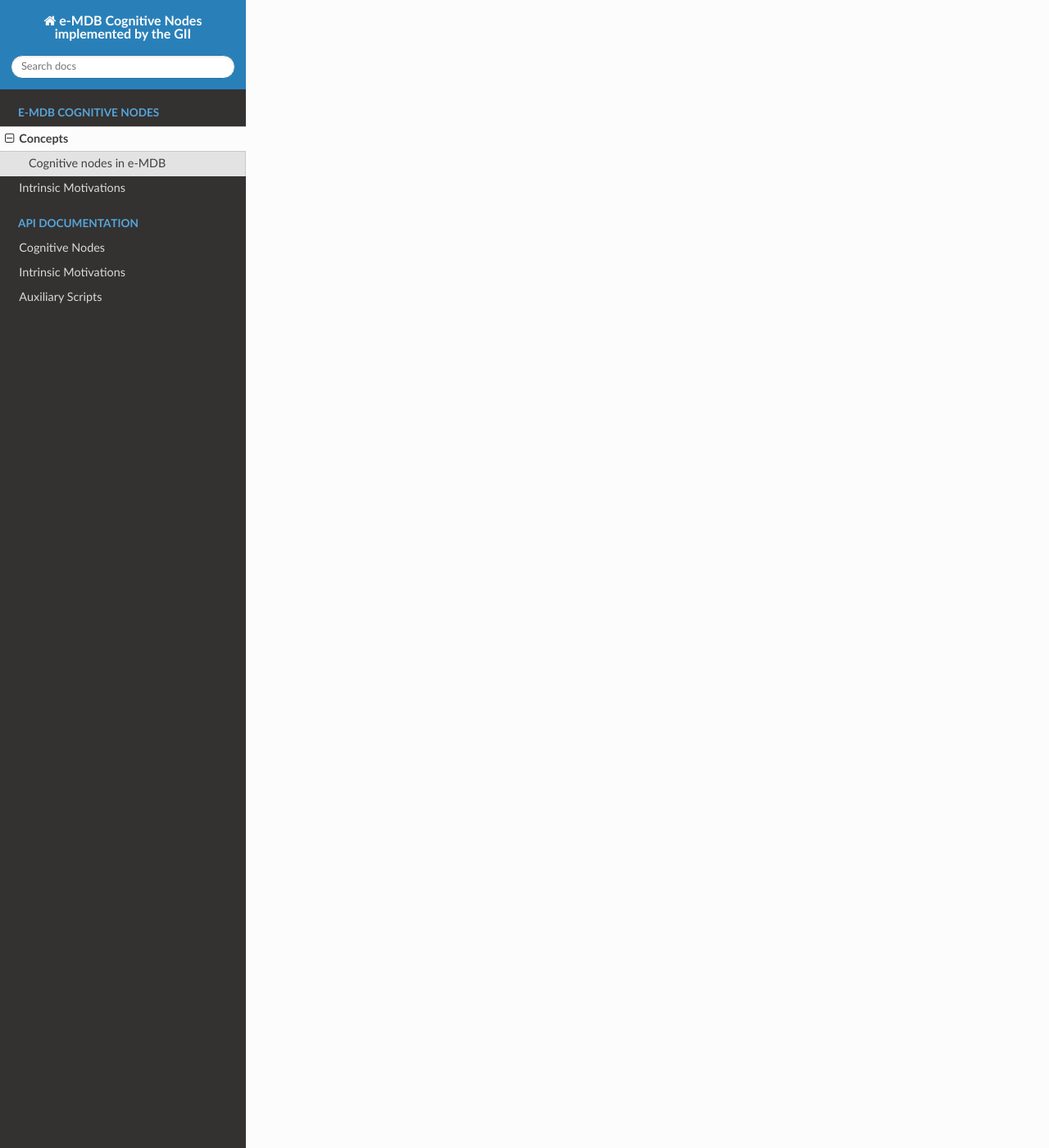
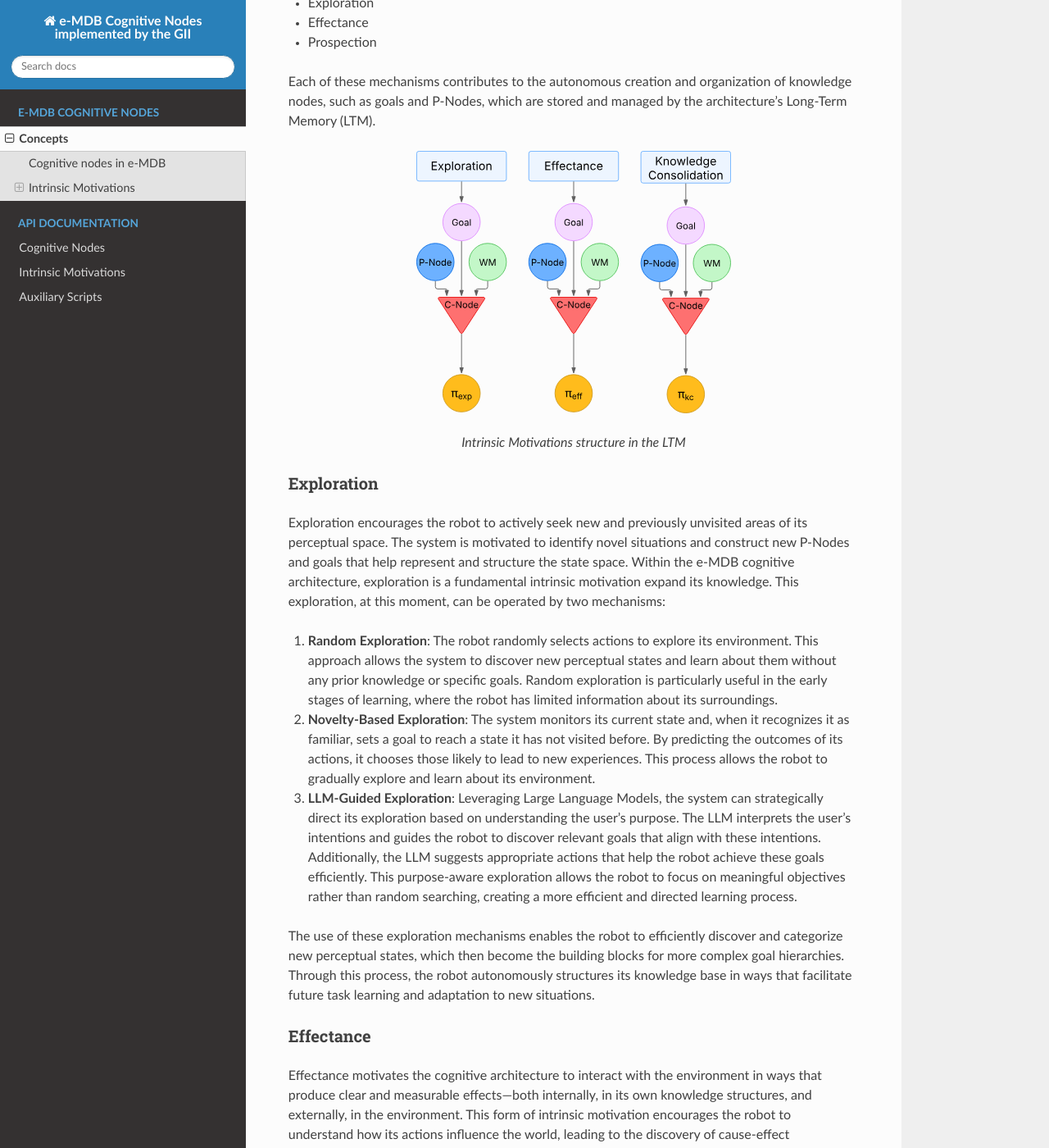
Before and after one commit to GII/emdb_cognitive_nodes_gii, a Sphinx documentation site: the page built from docs/source/concepts/concepts.md, in a window 1280 px wide and 1400 px high, scrolled down 3405 px. Shown: the whole window at 82% size. Built offline with Sphinx 7.4.7 and the Read the Docs theme 3.1.0, drawn with Linux system fonts in a browser that asks for light colours; some of the changed text lies outside the part shown.

Commit message:
Documentation updated

```diff
--- a/docs/source/cognitive_nodes/cn_api_documentation.rst
+++ b/docs/source/cognitive_nodes/cn_api_documentation.rst
@@ -4,6 +4,8 @@ Cognitive Nodes
 
 Here you can find a description of all the scripts to implement the different cognitive nodes,
 their specific topics and services, and the documentation of their methods.
+
+The API reference of the base class CognitiveNode can be found in the `core API Reference <https://docs.pillar-robots.eu/projects/emdb_core/en/latest/core/API.html#cognitive-node>`_
 
 ++++++++++
 Perception
--- a/docs/source/concepts/concepts.md
+++ b/docs/source/concepts/concepts.md
@@ -52,26 +52,76 @@ It is not a cognitive node as such.
 
 - **Actions (Ay):** They represent the primitive actions of the robot architecture (provided by the designer).
 
-More conceptual information about the e-MDB cognitive architecture could be found in the Deliverable 5.1 in [PILLAR Robots official web](https://pillar-robots.eu/deliverables/)
+More conceptual information about the e-MDB cognitive architecture can be found in the Deliverable 5.1 in [PILLAR Robots official web](https://pillar-robots.eu/deliverables/)
 
-<!--
-## What is the Space script?
 
-If you check the [API documentation](../cognitive_nodes/cn_api_documentation.rst) or directly the code from the repository, you can see that exists a script called space.py, that doesn't correspond to any cognitive node.
 
-That script is used, at this moment, to calculate the activation of the P-Nodes.
-Depending on whether a reward was obtained or not after executing the action, the initial perceptual state, Pt, will be added to the P-Node as point or anti-point, respectively. To store those perceptual states, a Space, created with that script, is used.
+## Intrinsic Motivations
 
-With the perceptual states stored in the Space, the P-Node calculates its activation, using one of the following classes:
+Intrinsic motivations are internal mechanisms that guide an autonomous system to interact with its environment in meaningful ways, even when no external rewards are provided. These motivations are crucial for robots that aim to continuously learn and adapt, especially in open-ended and dynamic environments.
 
-- **PointBased Space:** Uses rules that relate the position of the new perceptual state to the closest old ones in the Space.
-- **SVM Space:** Uses SVMs, with Scikit-learn.
-- **ANN Space:** Uses Artificial Neural Networks, with Tensorflow.
+In the e-MDB cognitive architecture, intrinsic motivations enable the robot to autonomously generate goals and sub-goals, refine perceptual representations, and construct complex behavioral sequences. This self-motivated behavior is essential for achieving Lifelong Open-ended Learning Autonomy (LOLA).
 
-The class to use can be selected in the experiment YAML file.
+The following intrinsic motivations are implemented:
 
-Spaces could be used in other cognitive nodes, such as Goals.
+- Exploration
+- Effectance
+- Prospection
 
-## Topics and services
+Each of these mechanisms contributes to the autonomous creation and organization of knowledge nodes, such as goals and P-Nodes, which are stored and managed by the architecture's Long-Term Memory (LTM).
 
-Cognitive nodes use several topics and services to interact with them. Some of them are common to all, while others are specific to each node.  The first ones can be found in the [emdb_core repository documentation](https://docs.pillar-robots.eu/projects/emdb_core/en/latest/). The latter can be found in the [API documentation](../cognitive_nodes/cn_api_documentation.rst) of this repository, being specified on each implemented node. -->
+<div style="width:55%; margin:auto; text-align:center;">
+
+![Intrinsic Motivations structure in the LTM](images/IM-PILLAR.svg)
+
+*Intrinsic Motivations structure in the LTM*
+</div>
+
+
+### Exploration
+
+Exploration encourages the robot to actively seek new and previously unvisited areas of its perceptual space. The system is motivated to identify novel situations and construct new P-Nodes and goals that help represent and structure the state space.
+Within the e-MDB cognitive architecture, exploration is a fundamental intrinsic motivation expand its knowledge. This exploration, at this moment, can be operated by two mechanisms:
+
+1. **Random Exploration**: The robot randomly selects actions to explore its environment. This approach allows the system to discover new perceptual states and learn about them without any prior knowledge or specific goals. Random exploration is particularly useful in the early stages of learning, where the robot has limited information about its surroundings.
+
+2. **Novelty-Based Exploration**: The system monitors its current state and, when it recognizes it as familiar, sets a goal to reach a state it has not visited before. By predicting the outcomes of its actions, it chooses those likely to lead to new experiences. This process allows the robot to gradually explore and learn about its environment.
+
+3. **LLM-Guided Exploration**: Leveraging Large Language Models, the system can strategically direct its exploration based on understanding the user's purpose. The LLM interprets the user's intentions and guides the robot to discover relevant goals that align with these intentions. Additionally, the LLM suggests appropriate actions that help the robot achieve these goals efficiently. This purpose-aware exploration allows the robot to focus on meaningful objectives rather than random searching, creating a more efficient and directed learning process.
+
+The use of these exploration mechanisms enables the robot to efficiently discover and categorize new perceptual states, which then become the building blocks for more complex goal hierarchies. Through this process, the robot autonomously structures its knowledge base in ways that facilitate future task learning and adaptation to new situations.
+
+
+### Effectance
+
+Effectance motivates the cognitive architecture to interact with the environment in ways that produce clear and measurable effects—both internally, in its own knowledge structures, and externally, in the environment. This form of intrinsic motivation encourages the robot to understand how its actions influence the world, leading to the discovery of cause-effect relationships and the construction of structured, goal-driven behavior. It currently operates through two complementary mechanisms:
+
+1. **Internal Effectance**: This mechanism encourages the robot to strengthen and refine its internal understanding of the world. When the robot detects that a particular P-Node has become well-learned, it creates goals that lead it to revisit and consolidate this knowledge. These goals help stabilize learning and support the formation of goal hierarchies rooted in well-understood perceptual states.
+
+2. **External Effectance**: This mechanism motivates the robot to perform actions that cause noticeable changes in its environment. For example, when a sensor value changes as a result of the robot’s action, the system treats this as a meaningful effect. It then creates goals that aim to recreate those effects, reinforcing the connection between specific actions and their outcomes. Over time, this helps the robot build a library of reliable interactions it can use in future tasks.
+
+Together, these two aspects of effectance enable the robot to ground its learning in both internal knowledge development and real-world consequences. This dual focus allows it to build a robust, hierarchical understanding of how its actions shape both perception and the environment—laying the foundation for more purposeful and adaptive behavior.
+
+<div style="width:55%; margin:auto; text-align:center;">
+
+![Internal Effectance behavior](images/InternalEffectance.svg)
+
+*Internal effectance behavior*
+</div>
+
+
+
+### Knowledge consolidation: Prospection
+
+Prospection allows the robot to discover useful relationships between its existing goals by analyzing how they overlap in space. By recognizing when one goal is contained within or closely related to another, the system can build structured hierarchies of goals that support more efficient learning and planning.
+
+Within the e-MDB cognitive architecture, prospection helps organize the robot’s knowledge in a way that promotes reusability and strategic behavior. This process relies on analyzing the robot’s memory to detect meaningful patterns among previously learned goals and perceptual states.
+
+Through prospection, the robot builds a layered understanding of its goals, allowing it to organize its behavior in increasingly sophisticated ways. By reusing what it already knows, the robot becomes better at solving complex tasks with less effort.
+
+<div style="width:47%; margin:auto; text-align:center;">
+
+![Prospection](images/Prospection.svg)
+
+*Prospection*
+</div>
--- a/docs/source/conf.py
+++ b/docs/source/conf.py
@@ -12,7 +12,7 @@ sys.path.insert(0, os.path.abspath("../../cognitive_nodes"))
 # https://www.sphinx-doc.org/en/master/usage/configuration.html#project-information
 
 project = "e-MDB Cognitive Nodes implemented by the GII"
-copyright = "2024, GII"
+copyright = "2025, GII"
 author = "GII"
 release = "Apache-2.0"
 
@@ -40,7 +40,15 @@ autodoc_mock_imports = [
     "cognitive_processes_interfaces",
     "cognitive_node_interfaces",
     "simulators",
-    "simulators_interfaces"
+    "simulators_interfaces",
+    "sklearn",
+    "numpy",
+    "pandas",
+    "scipy",
+    "geometry_msgs",
+    "sensor_msgs",
+    "nav_msgs",
+    "builtin_interfaces"
 ]
 
 # -- Options for HTML output -------------------------------------------------
```
Also changed, not shown: docs/source/concepts/intrinsic_motivations.md (deleted, +0 -69 lines), docs/source/index.md (+2 -3 lines), docs/source/concepts/images/InternalEffectance.svg, docs/source/concepts/images/Prospection.svg.
